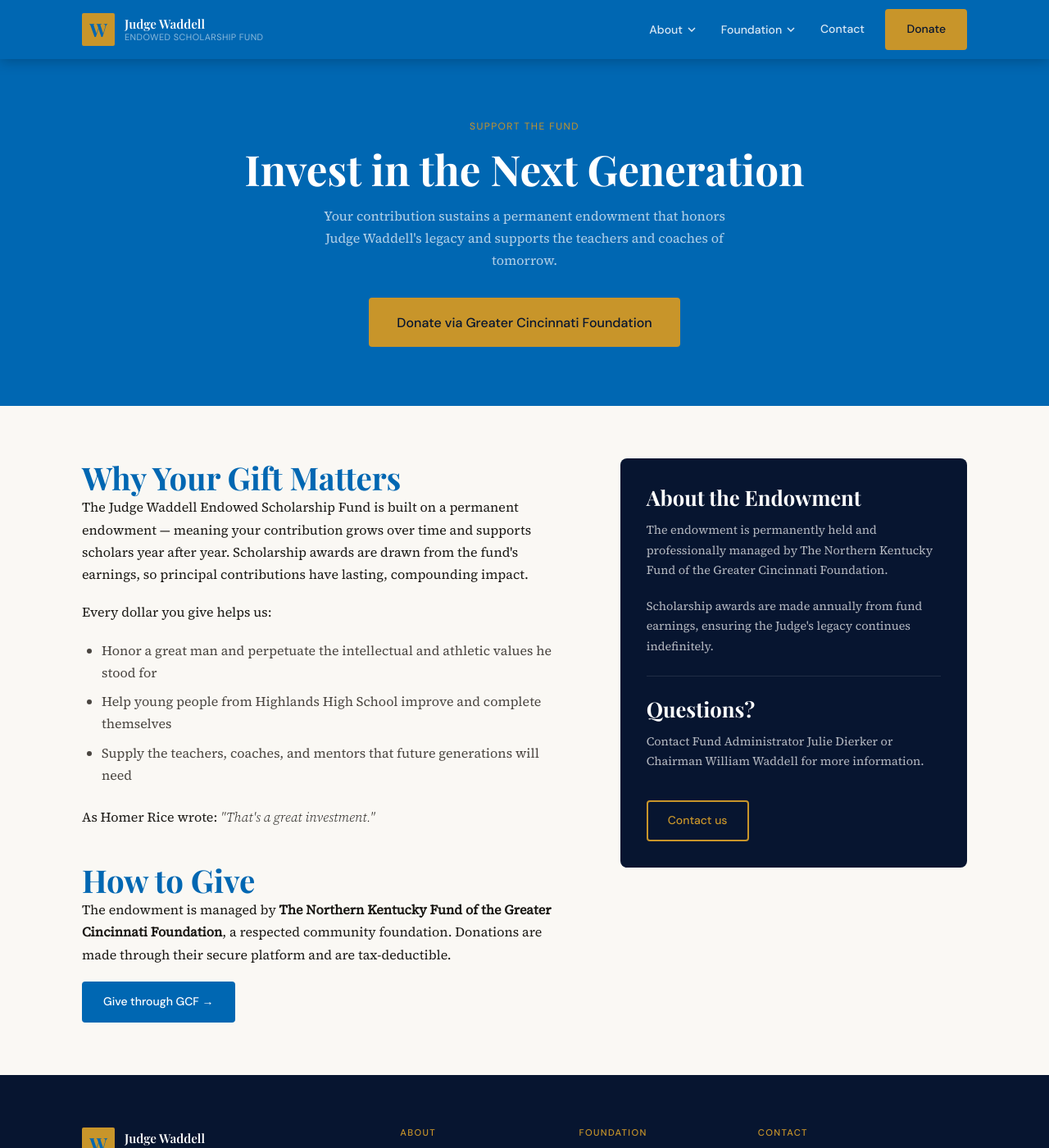
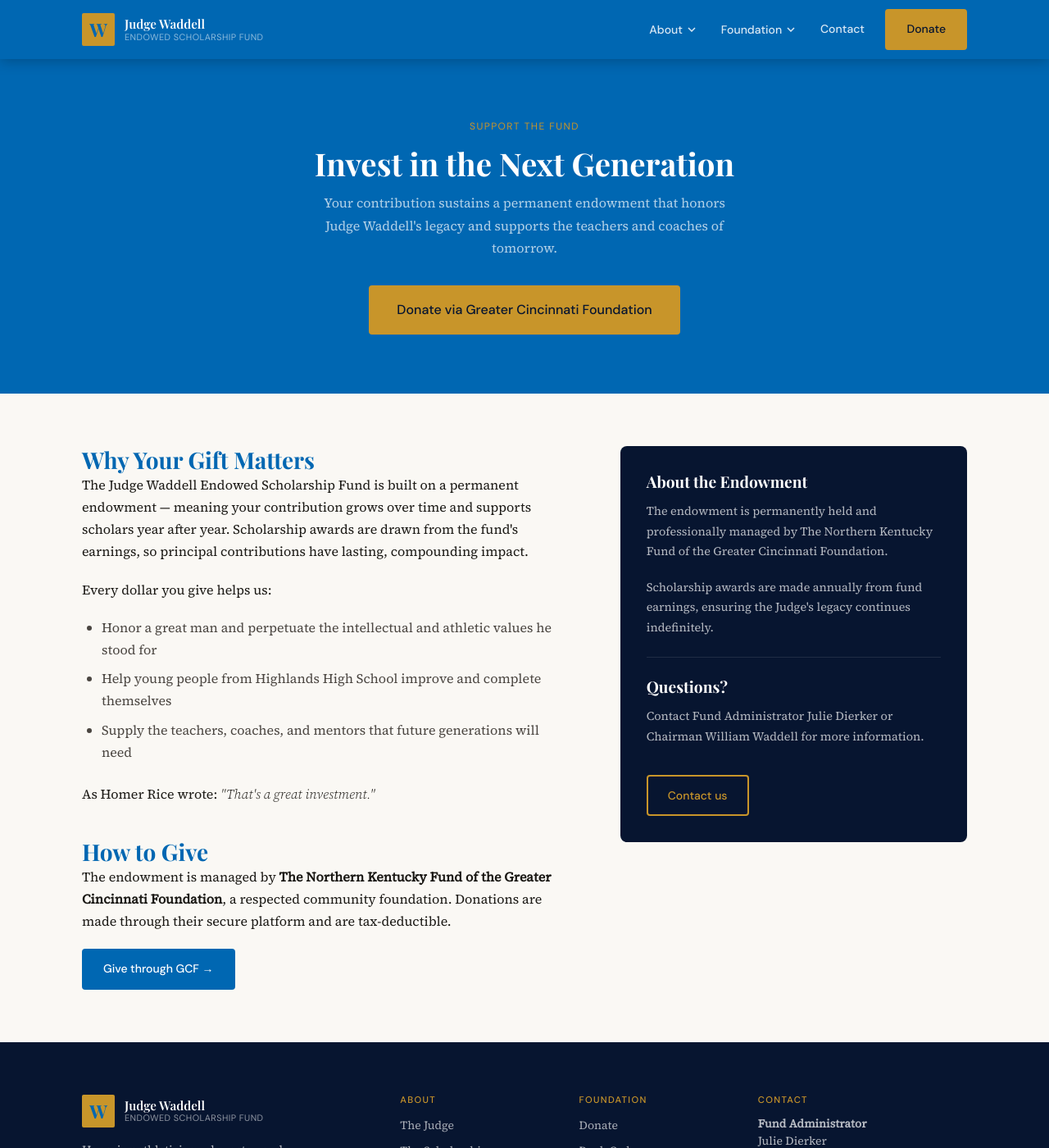
Before and after one commit to alwad/judgewaddellv3, a Jekyll site: the page built from pages/donate.html, in a window 1280 px wide and 1400 px high. Shown: the whole window at 82% size. Built offline with Jekyll 4.4.1, drawn with Linux system fonts in a browser that asks for light colours; some web fonts are replaced.

Commit message:
Update main.css

```diff
--- a/assets/css/main.css
+++ b/assets/css/main.css
@@ -54,10 +54,10 @@ h1, h2, h3, h4, h5 {
   line-height: 1.2;
   font-weight: 700;
 }
-h1 { font-size: clamp(2rem, 4vw, 3.2rem); }
-h2 { font-size: clamp(1.6rem, 3vw, 2.4rem); }
-h3 { font-size: clamp(1.2rem, 2vw, 1.6rem); }
-h4 { font-size: 1rem; font-family: var(--font-ui); font-weight: 500; letter-spacing: .06em; text-transform: uppercase; color: var(--gold); }
+h1 { font-size: clamp(1.6rem, 3vw, 2.4rem); }
+h2 { font-size: clamp(1.25rem, 2.2vw, 1.75rem); }
+h3 { font-size: clamp(1.05rem, 1.5vw, 1.3rem); }
+h4 { font-size: .8rem; font-family: var(--font-ui); font-weight: 500; letter-spacing: .06em; text-transform: uppercase; color: var(--gold); }
 p { margin-bottom: 1.2rem; }
 p:last-child { margin-bottom: 0; }
 blockquote {
```
